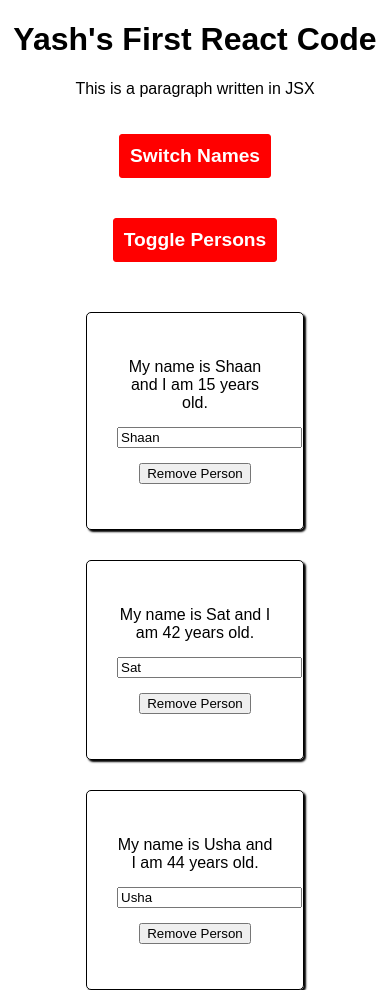
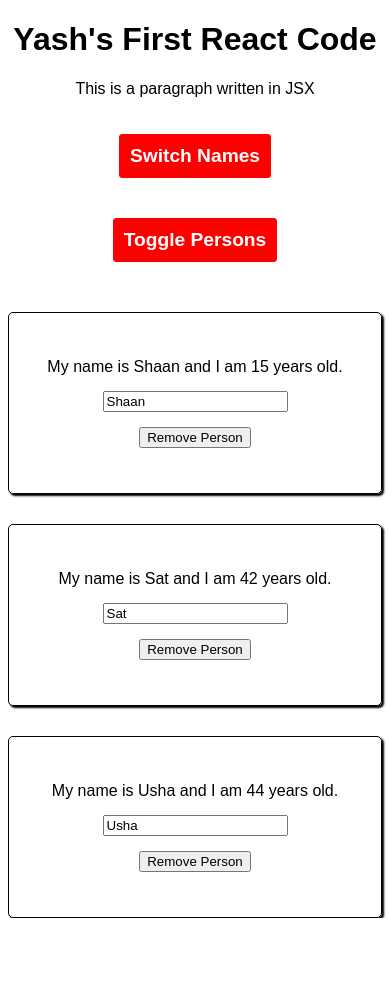
Before and after one commit to yashwason/react-course-code-along, a React (Create React App) app: page / in a window 390 px wide. Both pictures are taken after a click on the button "Toggle Persons". After the commit the page ends 918 px from the top, so only its background shows below. Built offline with nearby package versions, Linux system fonts and the light colour scheme.

Commit message:
add pseudo selectors' styles and media queries using radium

```diff
--- a/package.json
+++ b/package.json
@@ -3,6 +3,7 @@
   "version": "0.1.0",
   "private": true,
   "dependencies": {
+    "radium": "^0.26.0",
     "react": "^16.13.1",
     "react-dom": "^16.13.1",
     "react-scripts": "1.1.5"
--- a/src/App.js
+++ b/src/App.js
@@ -1,4 +1,6 @@
 import React, { Component } from 'react';
+import Radium, { StyleRoot } from 'radium';
+
 import Person from './Person/Person';
 import './App.css';
 
@@ -49,7 +51,12 @@ class App extends Component{
             fontSize: `1.2em`,
             margin: `20px`,
             color: `#fff`,
-            background: `rgb(10, 156, 10)`
+            background: `rgb(10, 156, 10)`,
+            transition: `all 0.25s`,
+            ':hover': {
+                background: `rgb(30, 185, 30)`,
+                transform: `scale(1.05)`
+            }
         };
 
         let persons = null;
@@ -68,6 +75,10 @@ class App extends Component{
             );
 
             buttonStyle.background = `#f00`;
+            buttonStyle[':hover'] = {
+                ...buttonStyle[':hover'],
+                background: `salmon`
+            };
         }
 
         const classList = [];
@@ -78,17 +89,21 @@ class App extends Component{
             classList.push(`red`);
         }
 
-        return <div className="App">
-            <h1>Yash's First React Code</h1>
-            <p className={ classList.join(` `) }>This is a paragraph written in JSX</p>
+        return (
+            <StyleRoot>
+                <div className="App">
+                    <h1>Yash's First React Code</h1>
+                    <p className={ classList.join(` `) }>This is a paragraph written in JSX</p>
 
-            <button style={ buttonStyle } onClick={() => this.switchNameHandler(`Yash`)}>Switch Names</button>
-            <button style={ buttonStyle } onClick={ this.togglePersonsHandler }>Toggle Persons</button>
+                    <button key="45asd" style={ buttonStyle } onClick={() => this.switchNameHandler(`Yash`)}>Switch Names</button>
+                    <button key="465dg" style={ buttonStyle } onClick={ this.togglePersonsHandler }>Toggle Persons</button>
 
-            { persons }
-        </div>
+                    { persons }
+                </div>
+            </StyleRoot>
+        );
     }
 }
 
 
-export default App;
+export default Radium(App);
--- a/src/Person/Person.js
+++ b/src/Person/Person.js
@@ -1,9 +1,17 @@
 import React from 'react';
+import Radium from 'radium';
+
 import './Person.css';
 
 const Person = (props) => {
+    const PersonStyles = {
+        '@media (max-width: 500px)': {
+            width: `80%`
+        }
+    }
+
     return (
-        <div className="Person">
+        <div className="Person" style={ PersonStyles }>
             <p onClick={ props.click }>My name is { props.name } and I am { props.age } years old.</p>
             <strong>{ props.children }</strong>
 
@@ -14,4 +22,4 @@ const Person = (props) => {
     )
 }
 
-export default Person;
+export default Radium(Person);
```
Also changed, not shown: 1 other file (tests, documents, lock files or other folders).
